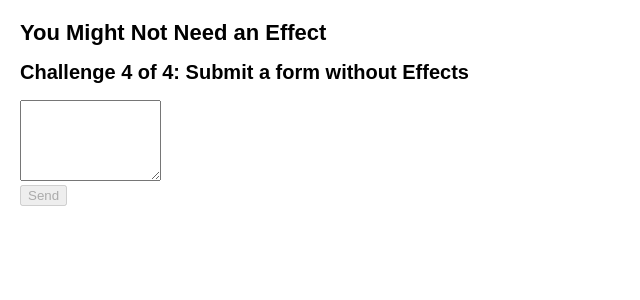
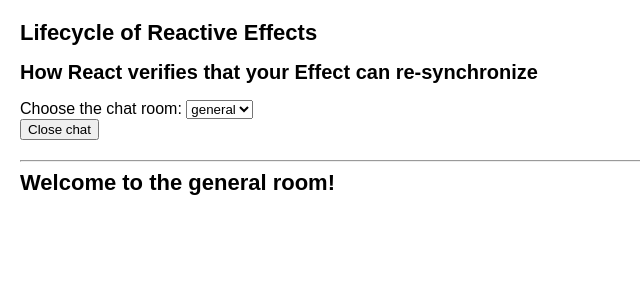
Before and after one commit to VladimirovMario/Sandbox, a React (Create React App) app in the folder 01. React documentation/02. Learn React/04. Escape Hatches/: page / in a window 1280 px wide. Both pictures are taken after a click on the button "Open chat". Shown: the top 300 px of the page, without its empty margins (0-640 px from the left). Built offline with nearby package versions, Linux system fonts and the light colour scheme.

Commit message:
Effect can re-synchronize

```diff
--- a/01. React documentation/02. Learn React/04. Escape Hatches/src/App.js
+++ b/01. React documentation/02. Learn React/04. Escape Hatches/src/App.js
@@ -1,4 +1,5 @@
-import YouMightNotNeedAnEffect from './components/YouMightNotNeedAnEffect/YouMightNotNeedAnEffect';
+import LifecycleOfReactiveEffects from './components/LifecycleOfReactiveEffects/LifecycleOfReactiveEffects';
+// import YouMightNotNeedAnEffect from './components/YouMightNotNeedAnEffect/YouMightNotNeedAnEffect';
 // import SynchronizingWithEffects from './components/SynchronizingWithEffects/SynchronizingWithEffects';
 // import ManipulatingTheDOMWithRefs from './components/ManipulatingTheDOMWithRefs/ManipulatingTheDOMWithRefs';
 // import ReferencingValuesWithRefs from './components/ReferencingValuesWithRefs/ReferencingValuesWithRefs';
@@ -6,7 +7,8 @@ import YouMightNotNeedAnEffect from './components/YouMightNotNeedAnEffect/YouMig
 function App() {
   return (
     <div className="App">
-      <YouMightNotNeedAnEffect />
+      <LifecycleOfReactiveEffects />
+      {/* <YouMightNotNeedAnEffect /> */}
       {/* <SynchronizingWithEffects /> */}
       {/* <ManipulatingTheDOMWithRefs /> */}
       {/* <ReferencingValuesWithRefs /> */}
--- /dev/null
+++ b/01. React documentation/02. Learn React/04. Escape Hatches/src/components/LifecycleOfReactiveEffects/EffectCanReSynchronize/EffectCanReSynchronize.js
@@ -0,0 +1,54 @@
+import { useEffect, useState } from 'react';
+import { createConnection } from './chat';
+
+export default function EffectCanReSynchronize() {
+  return (
+    <>
+      <h2>How React verifies that your Effect can re-synchronize</h2>
+      <App />
+    </>
+  );
+}
+
+const serverUrl = 'https://localhost:1234';
+
+function ChatRoom({ roomId }) {
+  useEffect(() => {
+    const connection = createConnection(serverUrl, roomId);
+    connection.connect();
+
+    return () => {
+      connection.disconnect();
+    };
+  }, [roomId]);
+
+  return <h1>Welcome to the {roomId} room!</h1>;
+}
+
+function App() {
+  const [roomId, setRoomId] = useState('general');
+  const [show, setShow] = useState(false);
+
+  return (
+    <>
+      <label>
+        Choose the chat room:{' '}
+        <select
+          value={roomId}
+          onChange={(e) => {
+            setRoomId(e.target.value);
+          }}
+        >
+          <option value="general">general</option>
+          <option value="travel">travel</option>
+          <option value="music">music</option>
+        </select>
+      </label>
+      <button onClick={() => setShow(!show)}>
+        {show ? 'Close chat' : 'Open chat'}
+      </button>
+      {show && <hr />}
+      {show && <ChatRoom roomId={roomId} />}
+    </>
+  );
+}
--- /dev/null
+++ b/01. React documentation/02. Learn React/04. Escape Hatches/src/components/LifecycleOfReactiveEffects/EffectCanReSynchronize/chat.js
@@ -0,0 +1,12 @@
+export function createConnection(serverUrl, roomId) {
+  return {
+    connect() {
+      console.log(
+        '✅ Connecting to "' + roomId + '" room at ' + serverUrl + '...'
+      );
+    },
+    disconnect() {
+      console.log('❌ Disconnected from "' + roomId + '" room at ' + serverUrl);
+    },
+  };
+}
--- /dev/null
+++ b/01. React documentation/02. Learn React/04. Escape Hatches/src/components/LifecycleOfReactiveEffects/LifecycleOfReactiveEffects.js
@@ -0,0 +1,10 @@
+import EffectCanReSynchronize from './EffectCanReSynchronize/EffectCanReSynchronize';
+
+export default function LifecycleOfReactiveEffects() {
+  return (
+    <>
+      <h1>Lifecycle of Reactive Effects</h1>
+      <EffectCanReSynchronize />
+    </>
+  );
+}
```
